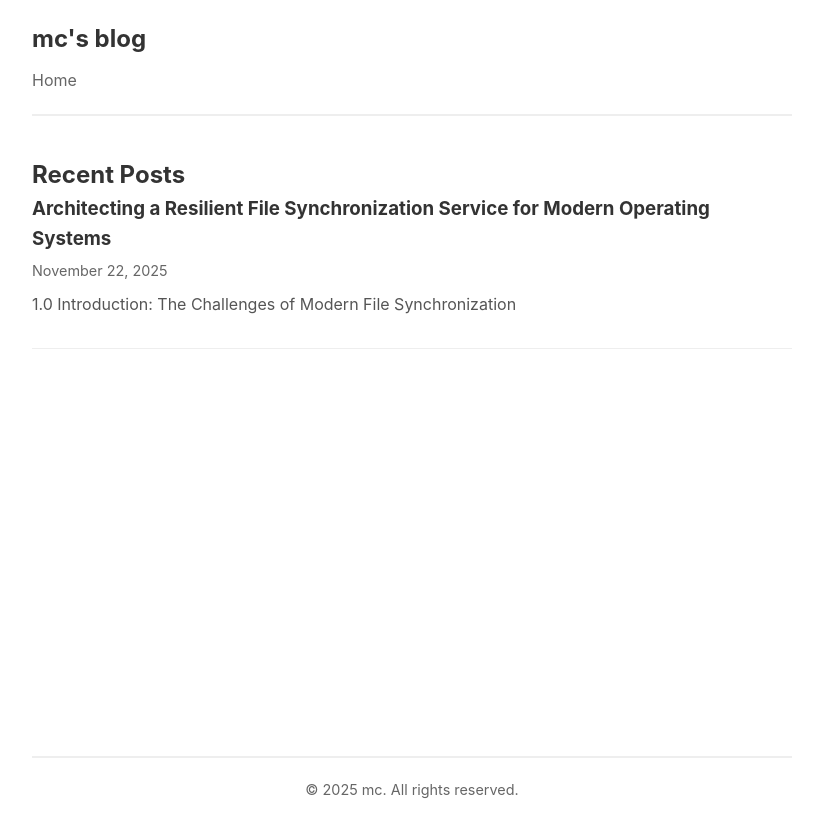
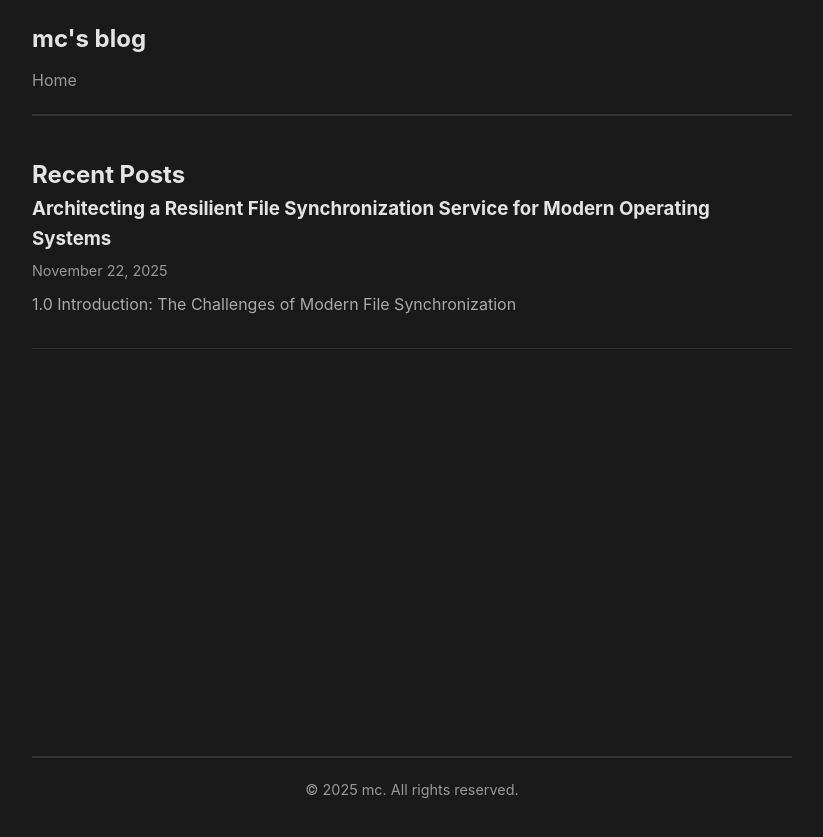
Before and after one commit to mingchun-hsu/blog, a Jekyll site: the page built from index.html, in a window 1280 px wide. Shown: the top 837 px of the page, without its empty margins (228-1051 px from the left). Built offline with Jekyll 4.4.1, drawn with Linux system fonts in a browser that asks for light colours; the list of posts is cut into pages by our own code.

Commit message:
dark theme

```diff
--- a/assets/css/main.css
+++ b/assets/css/main.css
@@ -8,7 +8,8 @@
 body {
   font-family: -apple-system, BlinkMacSystemFont, "Segoe UI", Roboto, "Helvetica Neue", Arial, sans-serif;
   line-height: 1.6;
-  color: #333;
+  color: #e4e4e4;
+  background-color: #1a1a1a;
   max-width: 800px;
   margin: 0 auto;
   padding: 20px;
@@ -16,7 +17,7 @@ body {
 
 /* Header and Navigation */
 header {
-  border-bottom: 2px solid #eee;
+  border-bottom: 2px solid #333;
   margin-bottom: 40px;
   padding-bottom: 20px;
 }
@@ -26,7 +27,7 @@ header nav h1 {
 }
 
 header nav h1 a {
-  color: #333;
+  color: #e4e4e4;
   text-decoration: none;
 }
 
@@ -37,12 +38,12 @@ header nav ul {
 }
 
 header nav ul li a {
-  color: #666;
+  color: #999;
   text-decoration: none;
 }
 
 header nav ul li a:hover {
-  color: #333;
+  color: #e4e4e4;
 }
 
 /* Main content */
@@ -58,7 +59,7 @@ main {
 .post-item {
   margin-bottom: 30px;
   padding-bottom: 30px;
-  border-bottom: 1px solid #eee;
+  border-bottom: 1px solid #333;
 }
 
 .post-item h3 {
@@ -66,22 +67,22 @@ main {
 }
 
 .post-item h3 a {
-  color: #333;
+  color: #e4e4e4;
   text-decoration: none;
 }
 
 .post-item h3 a:hover {
-  color: #0066cc;
+  color: #66b3ff;
 }
 
 .post-meta {
-  color: #666;
+  color: #999;
   font-size: 0.9em;
   margin-bottom: 10px;
 }
 
 .post-excerpt {
-  color: #555;
+  color: #aaa;
 }
 
 /* Single post */
@@ -118,7 +119,8 @@ main {
 }
 
 .post-content code {
-  background-color: #f4f4f4;
+  background-color: #2d2d2d;
+  color: #f8f8f2;
   padding: 2px 6px;
   border-radius: 3px;
   font-family: "Monaco", "Courier New", monospace;
@@ -126,7 +128,7 @@ main {
 }
 
 .post-content pre {
-  background-color: #f4f4f4;
+  background-color: #2d2d2d;
   padding: 15px;
   border-radius: 5px;
   overflow-x: auto;
@@ -141,26 +143,26 @@ main {
 .post-tags {
   margin-top: 30px;
   padding-top: 20px;
-  border-top: 1px solid #eee;
+  border-top: 1px solid #333;
 }
 
 .post-tags .tag {
   display: inline-block;
-  background-color: #f0f0f0;
+  background-color: #2d2d2d;
   padding: 3px 10px;
   margin-right: 5px;
   border-radius: 3px;
   font-size: 0.9em;
-  color: #666;
+  color: #999;
 }
 
 /* Footer */
 footer {
   margin-top: 60px;
   padding-top: 20px;
-  border-top: 2px solid #eee;
+  border-top: 2px solid #333;
   text-align: center;
-  color: #666;
+  color: #999;
   font-size: 0.9em;
 }
 
```
